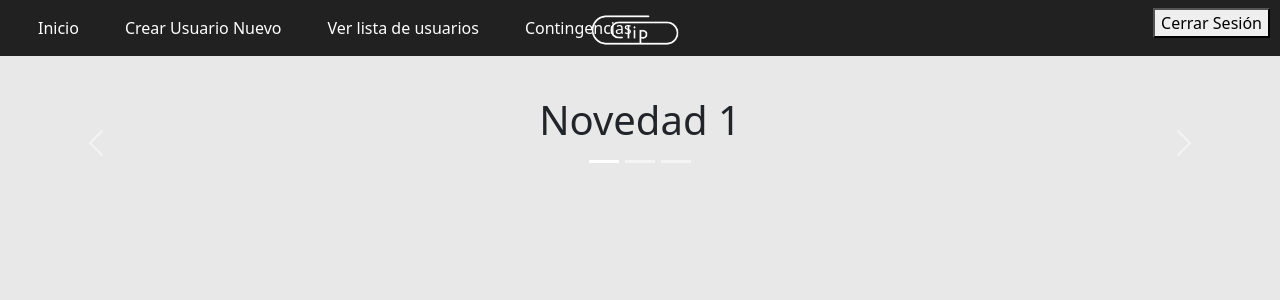
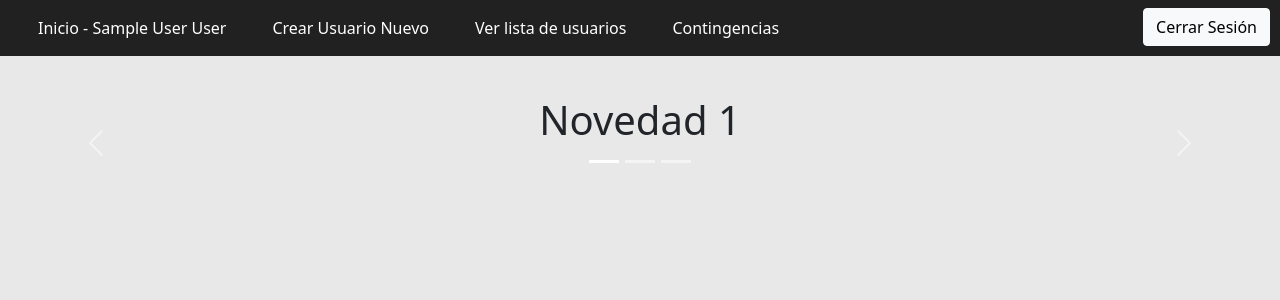
Before and after one commit to PG-HENRY-13/PG-Escuelas, a React (Create React App) app: page /admin in a window 1280 px wide. Shown: the top 300 px of the page. Built offline with nearby package versions, Linux system fonts and the light colour scheme; sample sign-in values are in the browser's storage.

Commit message:
[UPDATE] Layouts - show user logged

```diff
--- a/src/components/LayoutEmployee.tsx
+++ b/src/components/LayoutEmployee.tsx
@@ -4,24 +4,24 @@ import { NavLink, Outlet, useNavigate } from "react-router-dom";
 import { signOut } from "../redux/actions/authActions";
 import "../styles/Layouts.css";
 export default function LayoutEmployee(): JSX.Element {
-  const dispatch =useDispatch();
-  const navigate =  useNavigate();
+  const userLogged = useSelector((state: any) => state.authState);
+  const dispatch = useDispatch();
+  const navigate = useNavigate();
 
   const handleLogOut = (e: any) => {
     e.preventDefault();
-    dispatch(signOut() as any)
-    navigate('/')
-  }
+    dispatch(signOut() as any);
+    navigate("/");
+  };
 
-
-  const cuil=useSelector((state:any) => state.authState.id)
+  const cuil = useSelector((state: any) => state.authState.id);
   return (
     <main>
-      <nav className="navbar navbar-expand-lg">
+      <nav className="navbar navbar-expand-sm navbar-dark bg-dark">
         <ul className="navbar-nav">
           <li className="nav-item">
             <NavLink className="nav-link" to={"/user/" + cuil}>
-              Mi perfil
+              Mi perfil - <span >{userLogged.name + ' ' + userLogged.lastName}</span>
             </NavLink>
           </li>
           <li className="nav-item">
@@ -59,7 +59,9 @@ export default function LayoutEmployee(): JSX.Element {
             </NavLink>
           </li>
           <li className="nav-item close-session">
-            <button onClick={handleLogOut}>Cerrar Sesión</button>
+            <button className="btn btn-light" onClick={handleLogOut}>
+              Cerrar Sesión
+            </button>
           </li>
         </ul>
       </nav>
--- a/src/components/Layouts.tsx
+++ b/src/components/Layouts.tsx
@@ -2,10 +2,11 @@ import React from "react";
 import { NavLink, Outlet, useNavigate } from "react-router-dom";
 import "../styles/Layouts.css";
 import Logo from "../styles/img/Logo.png";
-import { useDispatch } from "react-redux";
+import { useDispatch, useSelector } from "react-redux";
 import { signOut } from "../redux/actions/authActions";
 
 export default function LayoutAdmin(): JSX.Element {
+  const userLogged = useSelector((state: any) => state.authState)
   const dispatch =useDispatch();
   const navigate =  useNavigate();
 
@@ -21,7 +22,7 @@ export default function LayoutAdmin(): JSX.Element {
         <ul className="navbar-nav">
           <li className="nav-item">
             <NavLink className="nav-link" to="/">
-              Inicio
+            Inicio - <span >{userLogged.name + ' ' + userLogged.lastName}</span>
             </NavLink>
           </li>
           <li className="nav-item">
@@ -41,13 +42,13 @@ export default function LayoutAdmin(): JSX.Element {
           </li>
 
           <li className="nav-item close-session">
-            <button onClick={handleLogOut}>Cerrar Sesión</button>
+            <button className="btn btn-light" onClick={handleLogOut}>Cerrar Sesión</button>
           </li>
-          <li className="nav-logo-center">
+          {/* <li className="nav-logo-center">
             <NavLink className="nav-logo-link" to="/admin/">
               <img className="nav-logo" src={Logo} alt="logo"></img>
             </NavLink>
-          </li>
+          </li> */}
 
         </ul>
       </nav>
--- a/src/styles/Layouts.css
+++ b/src/styles/Layouts.css
@@ -51,6 +51,8 @@
   color: white;
 }
 .close-session {
+  display: flex;
+  color: white;
   position:absolute;
   right:10px
 }
```
